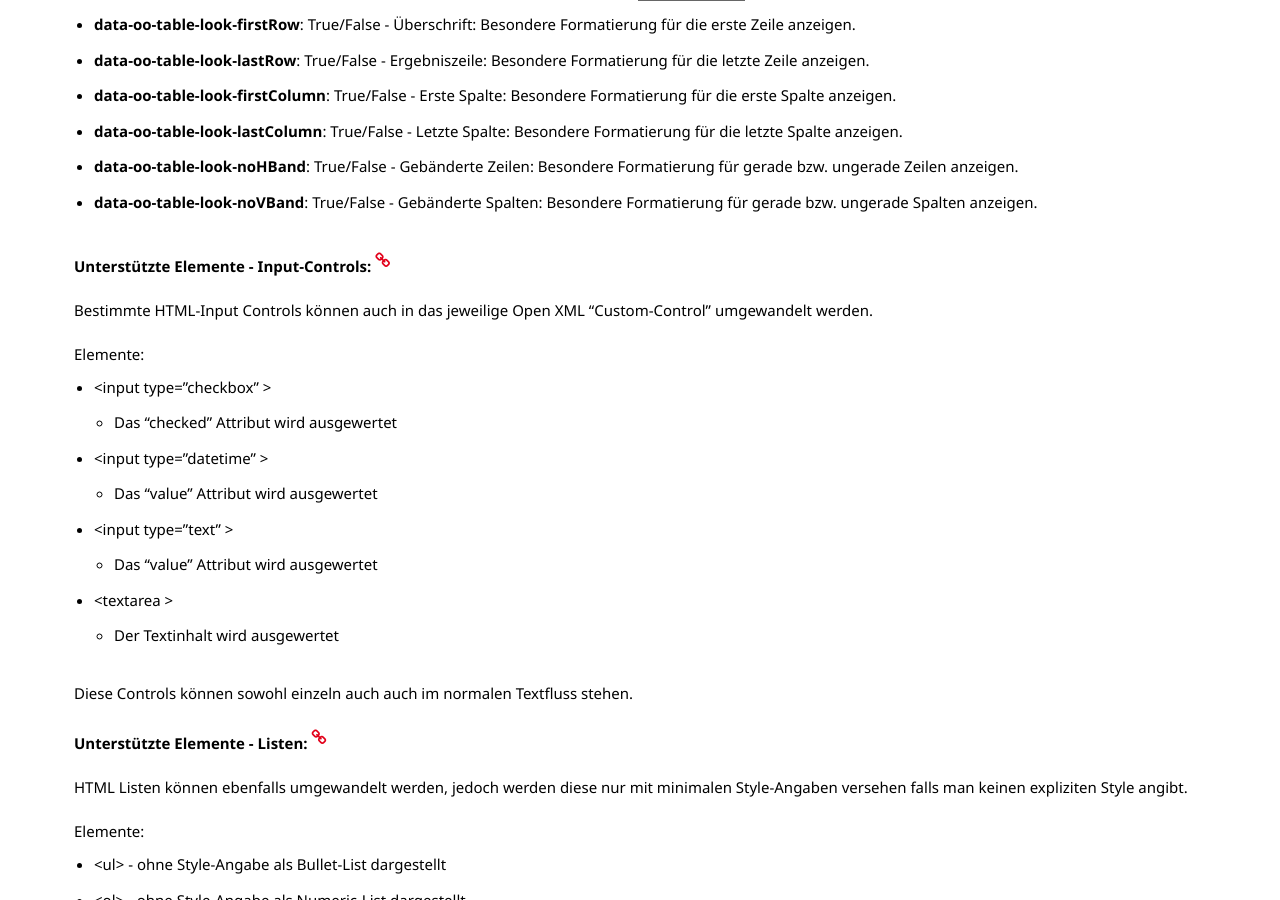
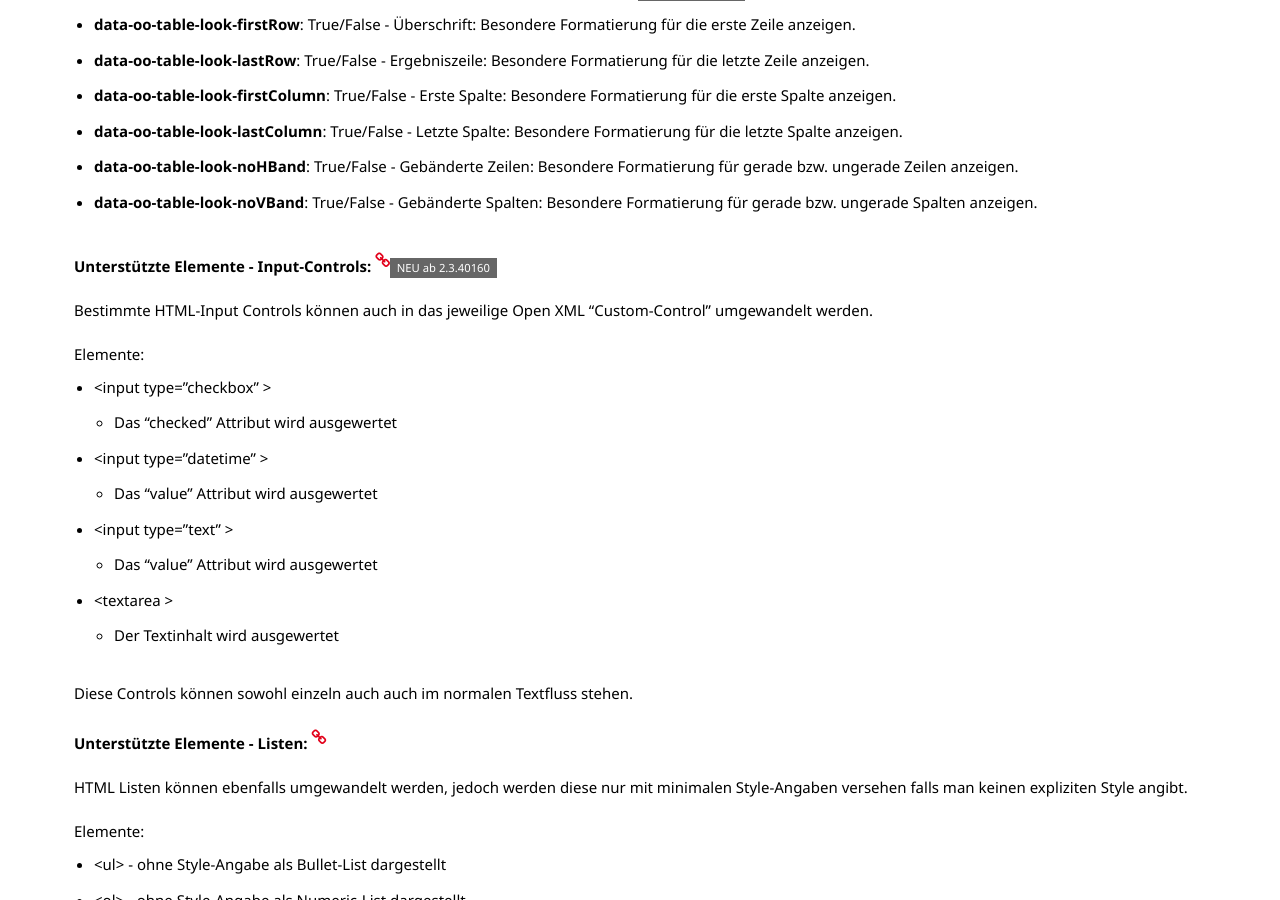
Before and after one commit to primesoft-group/oneoffixx-docs, a Jekyll site: the page built from _pages/connect/de/connect-functions-snippets.md, in a window 1280 px wide and 900 px high, scrolled down 8250 px. Built offline with Jekyll 4.4.1, drawn with Linux system fonts in a browser that asks for light colours; nearby versions of some CDN libraries; some web fonts are replaced.

Commit message:
Update connect-functions-snippets.md

```diff
--- a/_pages/connect/de/connect-functions-snippets.md
+++ b/_pages/connect/de/connect-functions-snippets.md
@@ -325,7 +325,7 @@ OneOffixx-Attribute:
 * __data-oo-table-look-noHBand__: True/False - Gebänderte Zeilen: Besondere Formatierung für gerade bzw. ungerade Zeilen anzeigen.
 * __data-oo-table-look-noVBand__: True/False - Gebänderte Spalten: Besondere Formatierung für gerade bzw. ungerade Spalten anzeigen.
 
-__Unterstützte Elemente - Input-Controls: {% include anchor.html name="external-html-parser-controls" %}__
+__Unterstützte Elemente - Input-Controls: {% include anchor.html name="external-html-parser-controls" %}<span class="label label-info">NEU ab 2.3.40160</span>__
 
 Bestimmte HTML-Input Controls können auch in das jeweilige Open XML "Custom-Control" umgewandelt werden.
 
```
